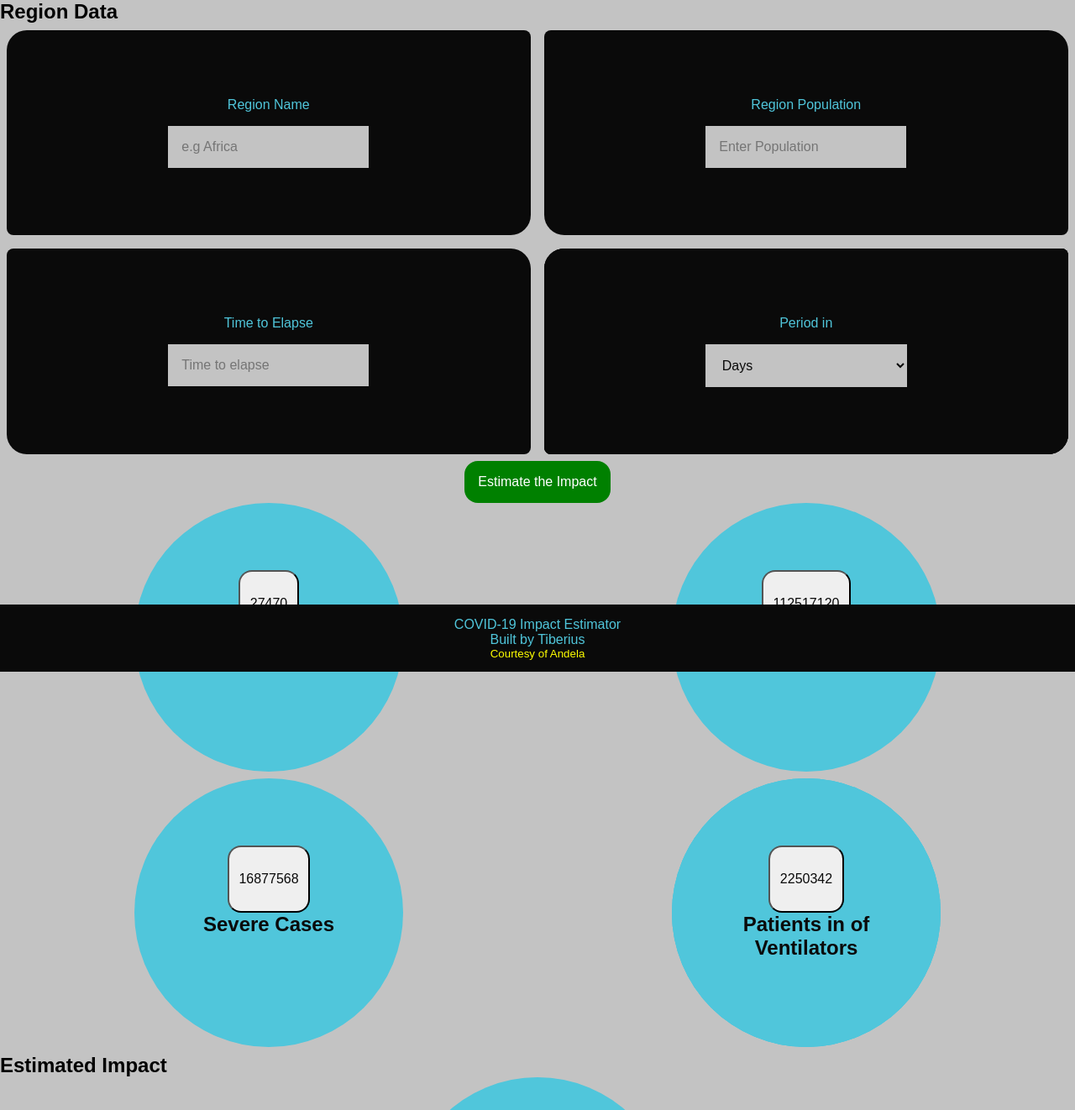
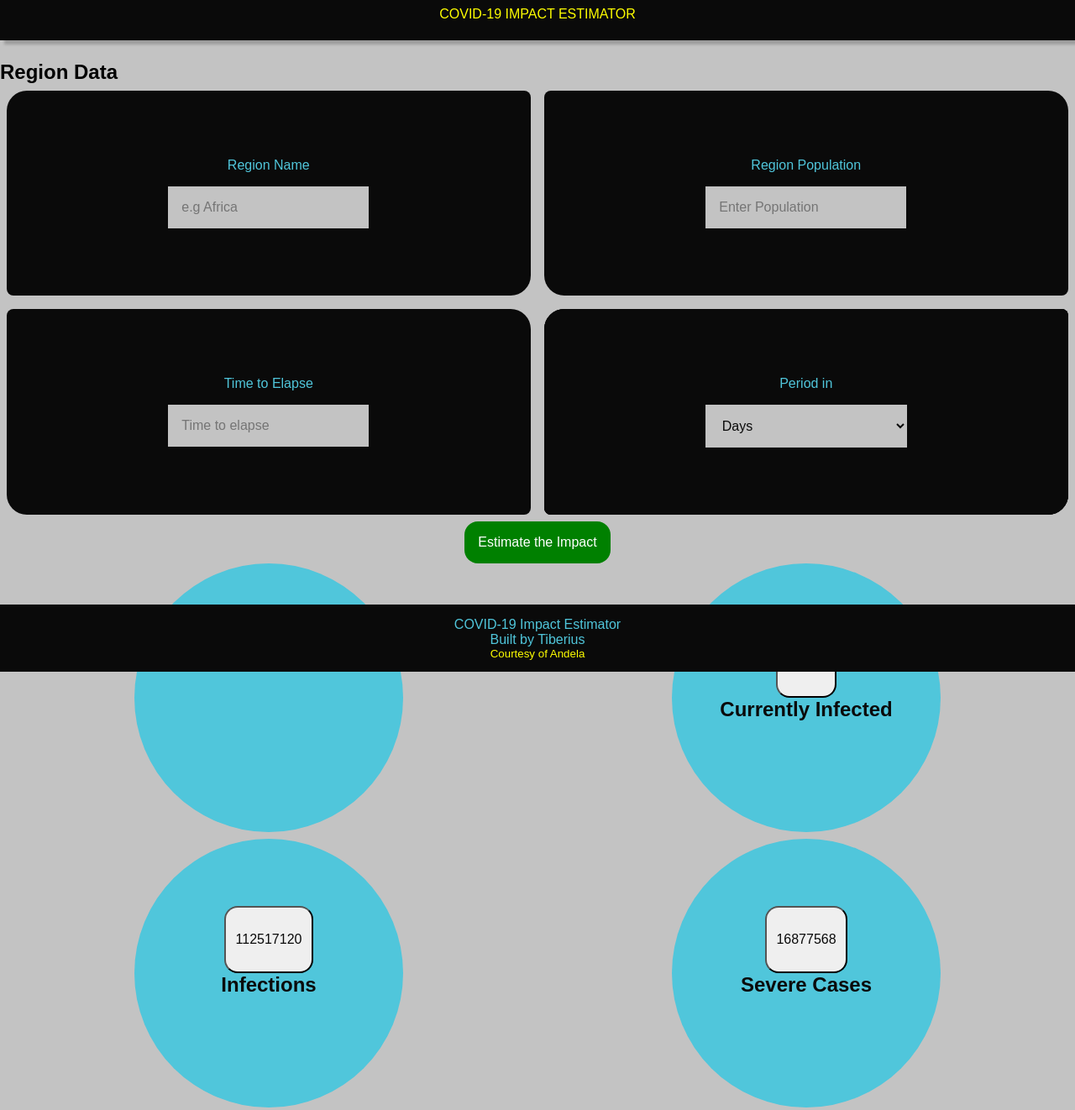
Before and after one commit to hermitex/BuildforSDG-Challenge, a website: page index.html in a window 1280 px wide. Shown: the top 1322 px of the page at 84% size. Drawn offline with Linux system fonts and the light colour scheme.

Commit message:
fixed UI

```diff
--- a/index.html
+++ b/index.html
@@ -18,7 +18,16 @@
     <title>Covid-19 Estimator</title>
 </head>
 
+
 <body>
+    <header class="header">
+        <a href="/" class="logo">COVID-19 IMPACT ESTIMATOR</a>
+    </header>
+
+    <br>
+    <br>
+    <br>
+    <br>
     <section class="container">
         <section class="bigBorder" id="first">
             <h2 class="impact-type">Region Data</h2>
@@ -68,49 +77,51 @@
         </section>
 
         <section class="estimated-impact impact">
-            <h2 class="impact-type">Estimated Impact</h2>
-            <div class="form-group" id="side1">
+            <div id="side11">
+                <h2 class="impact-type">Estimated Impact</h2>
+            </div>
+            <div class="form-group" id="side22">
 
                 <input type="button" id="population" class="form-control population" aria-describedby="population"
                     value="27470" min="0" data-population required>
                 <h2>Currently Infected</h2>
             </div>
-            <div class="form-group" id="side2">
+            <div class="form-group" id="side33">
 
                 <input type="button" class="form-control time" id="time-to-elapse" name="time-to-elapse" required
                     data-time-to-elapse value="112517120">
                 <h2 for="time-to-elapse">Infections</h2>
             </div>
 
-            <div class="form-group" id="side3">
+            <div class="form-group" id="side44">
                 <input type="button" class="form-control cases " id="reported-cases" name="reported-cases" required
                     data-reported-cases value="16877568">
                 <h2 for="reported-cases">Severe Cases</h2>
 
             </div>
 
-            <div class="form-group" id="side4">
+            <div class="form-group" id="side55">
                 <input type="button" class="form-control beds" id="total-hospital-beds" name="total-hospital-beds"
                     required data-total-hospital-beds value="-16639962">
                 <h2 for="total-hospital-beds">Hospital Beds Available</h2>
 
             </div>
 
-            <div class="form-group" id="side5">
+            <div class="form-group" id="side66">
                 <input type="button" class="form-control beds" id="total-hospital-beds" name="total-hospital-beds"
                     required data-total-hospital-beds value="5625856">
                 <h2 for="total-hospital-beds">Patients in of ICU</h2>
 
             </div>
 
-            <div class="form-group" id="side6">
+            <div class="form-group" id="side77">
                 <input type="button" class="form-control beds" id="total-hospital-beds" name="total-hospital-beds"
                     required data-total-hospital-beds value="2250342">
                 <h2 for="total-hospital-beds">Patients in of Ventilators</h2>
 
             </div>
 
-            <div class="form-group" id="side7">
+            <div class="form-group" id="side88">
                 <input type="button" class="form-control beds" id="total-hospital-beds" name="total-hospital-beds"
                     required data-total-hospital-beds value="12484899635">
                 <h2 for="total-hospital-beds">Money Lost</h2>
@@ -121,21 +132,24 @@
 
 
         <section class="estimated-severe-impact impact">
-            <h2 class="impact-type">Estimated Severe Impact</h2>
-            <div class="form-group" id="side1">
+            <div id="side">
+                <h2 class="impact-type">Estimated Severe Impact</h2>
+            </div>
+
+            <div class="form-group" id="side">
                 <input type="button" id="population" class="form-control population" aria-describedby="population"
                     value="137350" data-population required>
                 <h2 for="population">Currently Infected</h2>
 
             </div>
-            <div class="form-group" id="side2">
+            <div class="form-group" id="side">
                 <input type="button" class="form-control time" id="time-to-elapse" name="time-to-elapse" required
                     data-time-to-elapse value="562585600">
                 <h2 for="time-to-elapse">Infections</h2>
 
             </div>
 
-            <div class="form-group" id="side3">
+            <div class="form-group" id="side">
 
                 <input type="button" class="form-control cases " id="reported-cases" name="reported-cases" required
                     data-reported-cases value="84387840">
@@ -143,28 +157,28 @@
 
             </div>
 
-            <div class="form-group" id="side4">
+            <div class="form-group" id="side">
                 <input type="button" class="form-control beds" id="total-hospital-beds" name="total-hospital-beds"
                     required data-total-hospital-beds value="-84150234">
                 <h2 for="total-hospital-beds">Hospital Beds Available</h2>
 
             </div>
 
-            <div class="form-group" id="side5">
+            <div class="form-group" id="side">
                 <input type="button" class="form-control beds" id="total-hospital-beds" name="total-hospital-beds"
                     required data-total-hospital-beds value="28129280">
                 <h2 for="total-hospital-beds">Patients in of ICU</h2>
 
             </div>
 
-            <div class="form-group" id="side6">
+            <div class="form-group" id="side">
                 <input type="button" class="form-control beds" id="total-hospital-beds" name="total-hospital-beds"
                     required data-total-hospital-beds value="11251712">
                 <h2 for="total-hospital-beds">Patients in of Ventilators</h2>
 
             </div>
 
-            <div class="form-group" id="side7">
+            <div class="form-group" id="side">
                 <input type="button" class="form-control money" id="total-hospital-beds" name="total-hospital-beds"
                     required data-total-hospital-beds value="62434498176">
                 <h2 for="total-hospital-beds">Money Lost</h2>
--- a/style.css
+++ b/style.css
@@ -16,6 +16,40 @@ body{
     margin: 0 auto;
     background-color: #c3c3c3;
 }
+
+
+/* MENU */
+ a {
+    color: #50c6db ;
+    text-decoration: none;
+    cursor: pointer;
+    width: auto;
+    display: flex;
+    flex-direction: column;
+    text-align: center;
+    margin: 0 !important;
+    padding-top: 0.5rem;
+    transition: all 0.7s ease-in;
+  }
+  a:hover {
+    color: yellow;
+
+  }
+  .header {
+    background-color: #0a0a0a;
+    box-shadow: 5px 5px 3px 0 rgb(0, 0, 0, 0.2);
+    position: fixed;
+    width: 100%;
+    z-index: 3;
+    margin-bottom: 30rem !important;
+    color: #50c6db;
+    height: 3rem;
+
+  }
+
+  /* MENU */
+
+
 section#first{
 height: 100%;
 }
@@ -66,7 +100,7 @@ form input[type="submit"]{
 
     @keyframes blink{
         50%{
-            opacity: 0.5;
+            opacity: 0.6;
 
         }
     }
@@ -265,44 +299,93 @@ footer small{
       }
 
 
-     .impact{
+     .estimated-impact.impact{
          height: 100%;
         display: grid;
         grid-template-areas:
-        "side1 side2"
-        "side3 side4"
-        "side5 side6"
-        "side7 side7"
+        "side1 side1"
+        "side2 side3"
+        "side4 side5"
+        "side6 side7"
+        "side8 side8"
         ;
      }
-     #side1{
+     /* .estimated-impact.impact #side11{
          grid-area: side1;
 
      }
-     #side2{
+     .estimated-impact.impact #side22{
          grid-area: side2;
 
      }
-     #side3{
+      .estimated-impact.impact #side33{
          grid-area: side3;
 
      }
-     #side4{
+      .estimated-impact.impact #side44{
          grid-area: side4;
 
      }
-     #side5{
+      .estimated-impact.impact #side55{
         grid-area: side4;
 
     }
-    #side6{
+     .estimated-impact.impact #side66{
         grid-area: side4;
 
     }
-   #side7{
+    .estimated-impact.impact #side77{
     grid-area: side7;
 
     }
+     .estimated-impact.impact #side88{
+        grid-area: side7;
+      } */
+
+      .estimated-severe-impact.impact{
+        height: 100%;
+       display: grid;
+       grid-template-areas:
+       "side1 side1"
+       "side2 side3"
+       "side4 side5"
+       "side6 side7"
+       "side8 side8"
+       ;
+    }
+     /* .estimated-severe-impact.impact #side{
+        grid-area: side1;
+
+    }
+     .estimated-severe-impact.impact #side{
+        grid-area: side2;
+
+    }
+     .estimated-severe-impact.impact #side{
+        grid-area: side3;
+
+    }
+     .estimated-severe-impact.impact #side{
+        grid-area: side4;
+
+    }
+     .estimated-severe-impact.impact #side{
+       grid-area: side4;
+
+   }
+    .estimated-severe-impact.impact #side{
+       grid-area: side4;
+
+   }
+   .estimated-severe-impact.impact #side{
+   grid-area: side7;
+
+   }
+    .estimated-severe-impact.impact #side{
+       grid-area: side7;
+
+       } */
+
     section div{
         padding-bottom: 5rem;
         padding-top: 5rem;
```
